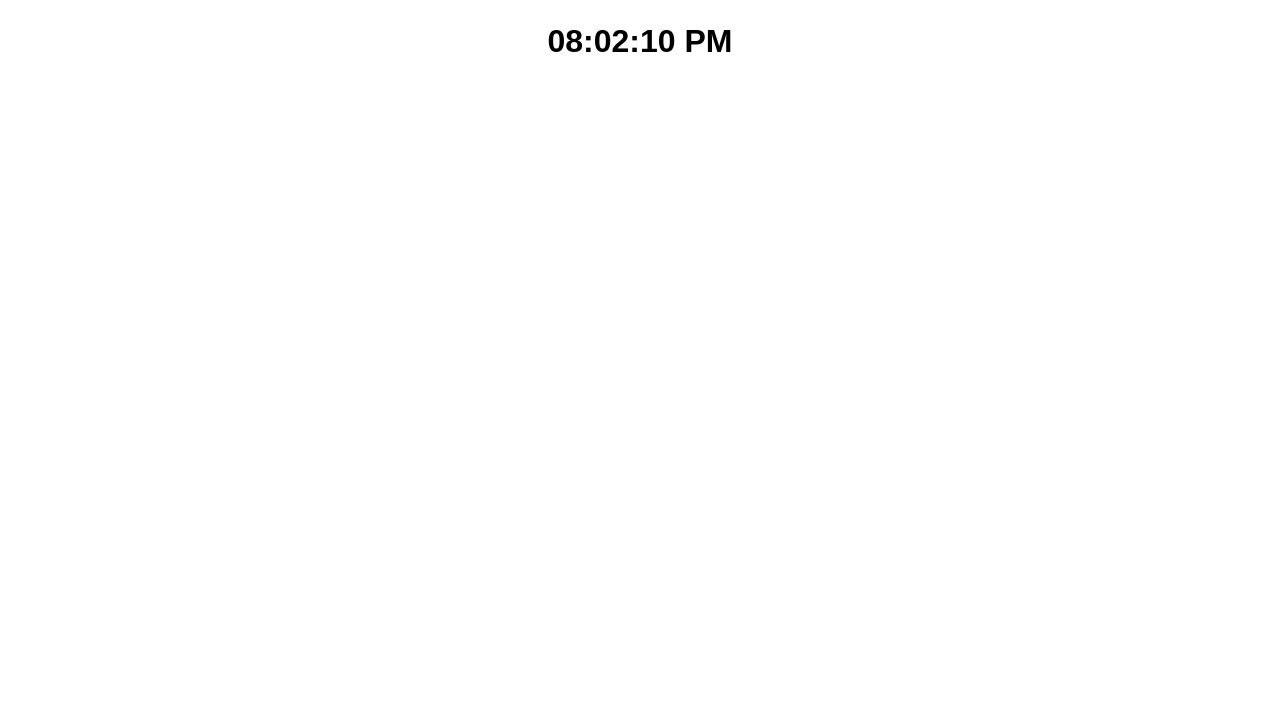
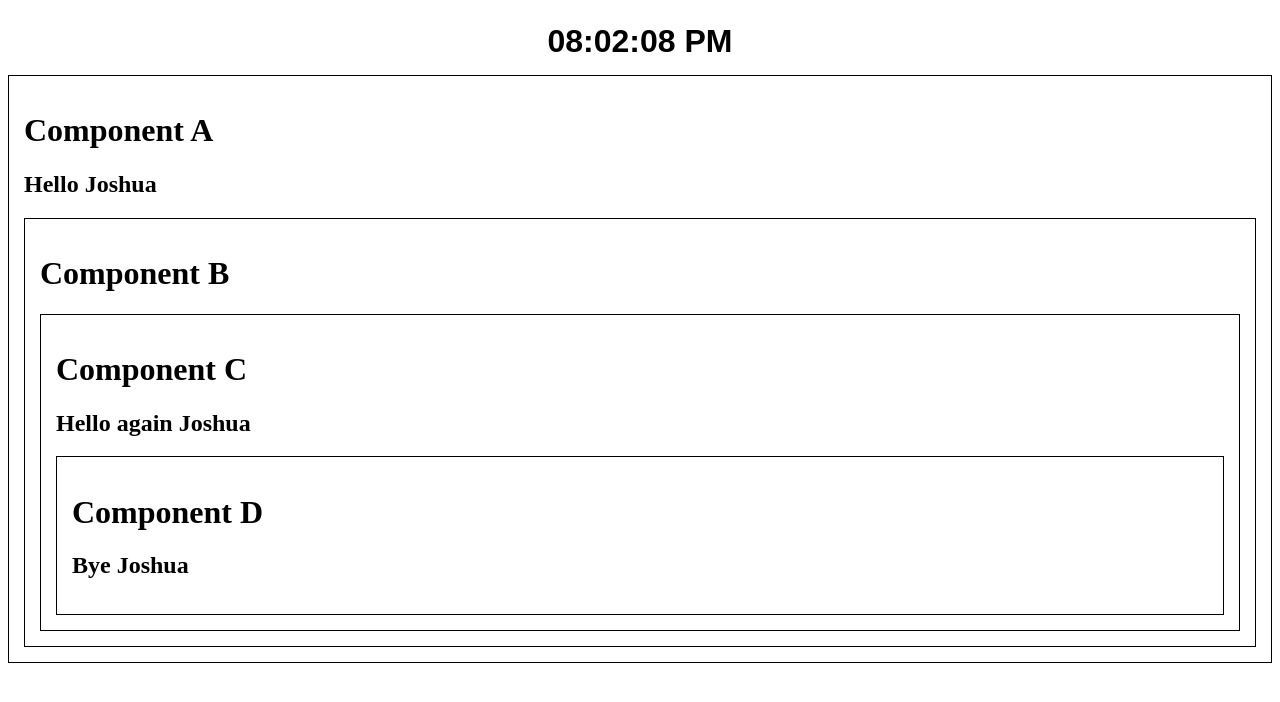
Before and after one commit to hinayupak/react-vite, a React (Vite) app: page / in a window 1280 px wide. Shown: the top 702 px of the page. Built offline with nearby package versions, Linux system fonts and the light colour scheme.

Commit message:
useContext sample

```diff
--- a/src/App.jsx
+++ b/src/App.jsx
@@ -12,6 +12,7 @@ import OnChangeSample from "./OnChangeSample";
 import ProfilePicture from "./ProfilePicture";
 import Student from "./Student";
 import ToDoList from "./ToDoList";
+import UseContext1 from "./UseContext/UseContext1";
 import UseEpek from "./UseEpek";
 import UserGreeting from "./UserGreeting";
 
@@ -34,6 +35,7 @@ function App() {
   return (
     <>
       <DigitalClock />
+      <UseContext1 />
       {/* <UseEpek /> */}
       {/* <ToDoList /> */}
       {/* <ArrayObjectInState /> */}
--- /dev/null
+++ b/src/UseContext/UseContext1.jsx
@@ -0,0 +1,26 @@
+import React, { useState, createContext } from "react";
+import UseContext2 from "./UseContext2";
+
+// Provider component
+// user is now available to use for any child component without prop drilling
+export const UserContext = createContext();
+
+function UseContext1() {
+  const [user, setUser] = useState("Joshua");
+
+  return (
+    <>
+      <div className="use-context">
+        <div className="box">
+          <h1>Component A</h1>
+          <h2>{`Hello ${user}`}</h2>
+          <UserContext.Provider value={user}>
+            <UseContext2 />
+          </UserContext.Provider>
+        </div>
+      </div>
+    </>
+  );
+}
+
+export default UseContext1;
--- /dev/null
+++ b/src/UseContext/UseContext2.jsx
@@ -0,0 +1,16 @@
+import UseContext3 from "./UseContext3";
+
+function UseContext2() {
+  return (
+    <>
+      <div className="use-context">
+        <div className="box">
+          <h1>Component B</h1>
+          <UseContext3 />
+        </div>
+      </div>
+    </>
+  );
+}
+
+export default UseContext2;
--- /dev/null
+++ b/src/UseContext/UseContext3.jsx
@@ -0,0 +1,21 @@
+import UseContext4 from "./UseContext4";
+import React, { useContext } from "react";
+import { UserContext } from "./UseContext1";
+
+function UseContext3() {
+  const user = useContext(UserContext);
+
+  return (
+    <>
+      <div className="use-context">
+        <div className="box">
+          <h1>Component C</h1>
+          <h2>Hello again {user}</h2>
+          <UseContext4 />
+        </div>
+      </div>
+    </>
+  );
+}
+
+export default UseContext3;
--- /dev/null
+++ b/src/UseContext/UseContext4.jsx
@@ -0,0 +1,21 @@
+import React, { useContext } from "react";
+import { UserContext } from "./UseContext1";
+
+// Consumer component
+
+function UseContext4() {
+  const user = useContext(UserContext);
+
+  return (
+    <>
+      <div className="use-context">
+        <div className="box">
+          <h1>Component D</h1>
+          <h2>Bye {user}</h2>
+        </div>
+      </div>
+    </>
+  );
+}
+
+export default UseContext4;
--- /dev/null
+++ b/src/UseContext1.jsx
@@ -0,0 +1,11 @@
+import React, { useState, useContext } from "react";
+
+function UseContext1() {
+  return (
+    <>
+      <div className="box">asd</div>
+    </>
+  );
+}
+
+export default UseContext1;
--- a/src/index.css
+++ b/src/index.css
@@ -80,3 +80,7 @@
   font-weight: bold;
   font-size: 2em;
 }
+.use-context .box {
+  border: 1px solid black;
+  padding: 15px;
+}
```
